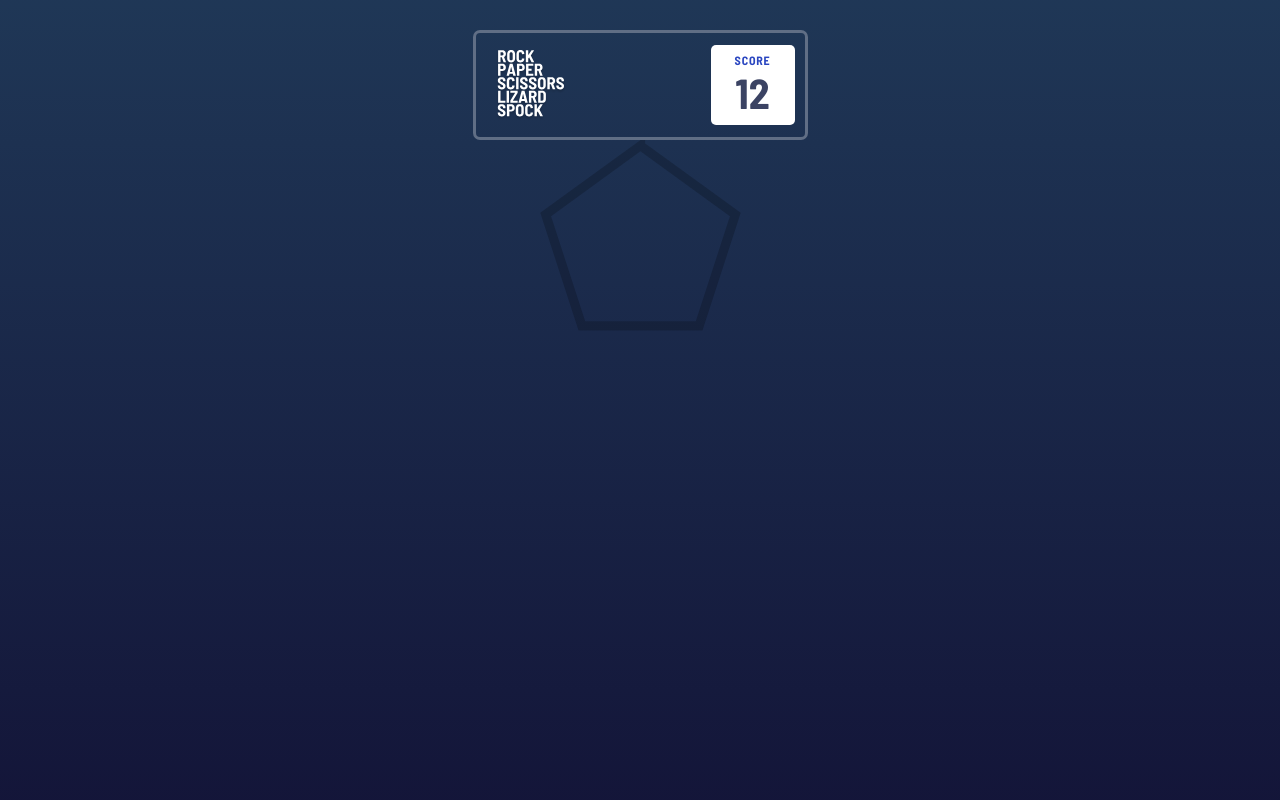
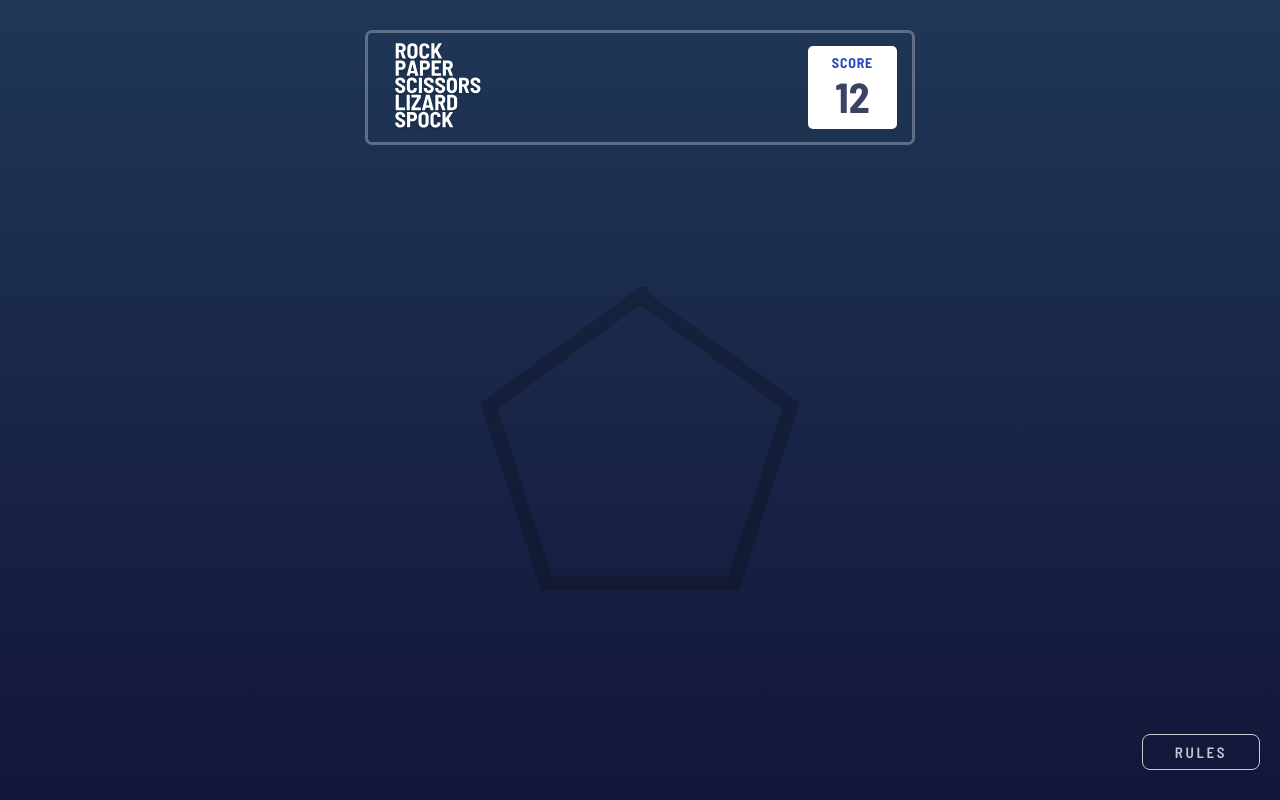
Before and after one commit to AbdulSamadCodes/Rock-paper-scissor-Game-HTML-CSS-JS, a plain HTML site: page index.html in a window 1280 px wide. Drawn offline with Linux system fonts and the light colour scheme.

Commit message:
working on step 1

```diff
--- a/Styles/global_custom_properties.css
+++ b/Styles/global_custom_properties.css
@@ -1,25 +1,20 @@
 /* custom properties */
 :root {
   /* spacings */
-  --main-container-padding:3rem 2rem;
-  --header-wrapper-padding:1.2rem 1rem 1.2rem 2rem;
+  --main-container-padding: 3rem 2rem;
+  --header-wrapper-padding: 1.2rem 1rem 1.2rem 2rem;
 
   /* widths */
-  --main-container-width:375px;
+  --wrapper-maxwidth: min(100%, calc(395px - 2rem));
 
   /* colors */
-  --clr-body-bg:linear-gradient(hsl(214, 47%, 23%),hsl(237, 49%, 15%));
-  --clr-header-outline:hsl(217, 16%, 45%);
-
+  --clr-body-bg: linear-gradient(hsl(214, 47%, 23%), hsl(237, 49%, 15%));
+  --clr-header-outline: hsl(217, 16%, 45%);
   --clr-score-title: hsl(229, 64%, 46%);
-  --clr-score-points:hsl(229, 25%, 31%);
+  --clr-score-points: hsl(229, 25%, 31%);
+  --clr-white: hsl(100, 100%, 100%);
+  --clr-light: hsl(226, 11%, 80%);
 
   /* typography */
-  --fs-score-title:1.2rem;
-  --fs-score-points:4.2rem;
-
-  --fw-score-title:700;
-  --fw-score-points:700;
-
-  --ff-Barlow-semi-condensed:"Barlow Semi Condensed", sans-serif;
+  --ff-Barlow-semi-condensed: "Barlow Semi Condensed", sans-serif;
 }
--- a/Styles/main_styles.css
+++ b/Styles/main_styles.css
@@ -1,42 +1,102 @@
+/* custom properties */
+:root {
+  /* spacings */
+  --rules-btn-margin-inline: auto;
+  --rules-btn-padding: 0.8rem 3.2rem;
+
+  /* typography */
+  --fs-score-title: 1.2rem;
+  --fs-score-points: 4.2rem;
+  --fs-rules-btn: 1.5rem;
+
+  --fw-score-title: 700;
+  --fw-score-points: 700;
+  --fw-rules-btn: 600;
+
+  /* widths */
+  --logo-width: 70px;
+  --pentagon-figure-width: min(320px, 70%);
+}
 
 .main-container {
-  padding:var(--main-container-padding);
-  max-width:var(--main-container-width);
-  grid-template-rows:auto 1fr auto;
+  min-height: 100vh;
+  padding: var(--main-container-padding);
+  display: grid;
+  grid-template-rows: 1fr auto;
+}
+
+.wrapper {
+  width: var(--wrapper-maxwidth);
 }
 
 /* header */
 .header {
-  border:3px solid var(--clr-header-outline);
-  border-radius:0.7rem;
+  border: 3px solid var(--clr-header-outline);
+  border-radius: 0.7rem;
 }
 
 .header__wrapper {
-  padding:var(--header-wrapper-padding);
+  padding: var(--header-wrapper-padding);
+}
+
+.logo img {
+  width: var(--logo-width);
 }
 
 .score-box {
-  background-color:white;
-  padding:0.8rem 2.4rem;
-  border-radius:0.5rem;
-  align-items:center;
+  background-color: var(--clr-white);
+  padding: 0.8rem 2.4rem;
+  border-radius: 0.5rem;
+  align-items: center;
 }
 
 .score__title {
-  --letter-spacing:0.8px;
+  --letter-spacing: 0.8px;
 
-  color:var(--clr-score-title);
-  font-size:var(--fs-score-title);
-  font-weight:var(--fw-score-title);
-  letter-spacing:var(--letter-spacing);
+  color: var(--clr-score-title);
+  font-size: var(--fs-score-title);
+  font-weight: var(--fw-score-title);
+  letter-spacing: var(--letter-spacing);
 }
 
 .score__points {
-  color:var(--clr-score-points);
-  font-size:var(--fs-score-points);
-  font-weight:var(--fw-score-points);
+  color: var(--clr-score-points);
+  font-size: var(--fs-score-points);
+  font-weight: var(--fw-score-points);
 }
 
+/* game window */
 .pentagon-figure {
-  width:60%;
+  max-width: var(--pentagon-figure-width);
 }
+
+.rules__btn {
+  --letter-spacing: 2.6px;
+
+  color: var(--clr-light);
+  font-size: var(--fs-rules-btn);
+  font-weight: var(--fw-rules-btn);
+  letter-spacing: var(--letter-spacing);
+  padding: var(--rules-btn-padding);
+  border: 1.4px solid var(--clr-light);
+  border-radius: 0.8rem;
+  margin-inline: var(--rules-btn-margin-inline);
+}
+
+@media (width > 575px) {
+  :root {
+    --wrapper-maxwidth: 500px;
+    --rules-btn-margin-inline: auto 0;
+  }
+}
+
+@media (width > 768px) {
+  :root {
+    --header-wrapper-padding: 1rem 1.5rem 1rem 2.5rem;
+    --wrapper-maxwidth: 550px;
+
+    --fs-score-title: 1.4rem;
+
+    --logo-width: 90px;
+  }
+}
--- a/Styles/reset.css
+++ b/Styles/reset.css
@@ -55,8 +55,8 @@ textarea {
 }
 
 :focus-visible {
-  outline: 1px solid black;
-  outline-offset: -3px;
+  outline: 2px solid black;
+  outline-offset: 0.3rem;
 }
 
 html {
@@ -67,9 +67,9 @@ html {
 }
 
 body {
-  background:var(--clr-body-bg) no-repeat;
-  min-height:100dvh;
-  min-height:100vh;
+  background: var(--clr-body-bg) no-repeat;
+  min-height: 100dvh;
+  min-height: 100vh;
   font-size: 1.4rem;
-  font-family: var( --ff-Barlow-semi-condensed);
+  font-family: var(--ff-Barlow-semi-condensed);
 }
--- a/index.html
+++ b/index.html
@@ -15,56 +15,61 @@
     <!-- font css link -->
     <link rel="stylesheet" href="/Font/font.css" />
 
-    <!-- custom stylesheets links-->
+    <!-- custom stylesheets links -->
+    <link rel="stylesheet" href="/Styles/global_custom_properties.css" />
     <link rel="stylesheet" href="/Styles/reset.css" />
-    <link rel="stylesheet" href="/Styles/global_custom_properties.css" />
     <link rel="stylesheet" href="/Styles/utility_classes.css" />
     <link rel="stylesheet" href="/Styles/main_styles.css" />
 
     <title>Frontend Mentor | Rock, Paper, Scissors</title>
   </head>
   <body>
+    <!-- main container -->
+    <div class="main-container">
 
-    <!-- main container -->
-    <div class="main-container grid margin-inline-auto">
-
+      <div class="wrapper margin-inline-auto grid align-items-start">
         <!-- header -->
         <header class="header" data-header>
           <div
-          class="header__wrapper wrapper flex align-items-center justify-content-between"
+            class="header__wrapper flex align-items-center justify-content-between"
           >
             <div class="logo">
-            <a href="#">
-              <img src="/images/logo-bonus.svg" width="70" />
+              <a href="#" tabindex="-1">
+                <img src="/images/logo-bonus.svg" />
               </a>
             </div>
 
             <div class="score-box grid place-content-center" data-score-box>
               <p class="score__title uppercase">Score</p>
 
-            <span class="score__points text-center" data-score-points>12</span>
+              <span class="score__points text-center" data-score-points
+                >12</span
+              >
             </div>
           </div>
         </header>
 
-      <main>
-        <article>
+        <!--game window -->
+        <div class="game-window" data-game-window>
 
-          <!--game window -->
-          <div class="game-window align-items-center" data-game-window>
-            <div class="wrapper">
-
-              <div class="pentagon-figure-wrapper align-self-center">
+          <div class="game-window-wrapper grid">
+            <div class="pentagon-figure-wrapper">
               <figure class="pentagon-figure margin-inline-auto">
-                  <img src="/images/bg-pentagon.svg" width="">
+                <img src="/images/bg-pentagon.svg" class="w-100" />
               </figure>
+            </div>
           </div>
 
         </div>
+
       </div>
 
-        </article>
-      </main>
+      <!--rules button-->
+      <div class="rules-wrapper">
+        <button class="rules__btn uppercase">
+          Rules
+        </button>
+      </div>
 
     </div>
   </body>
```
Lines whose indentation alone changed are shown as unchanged.
